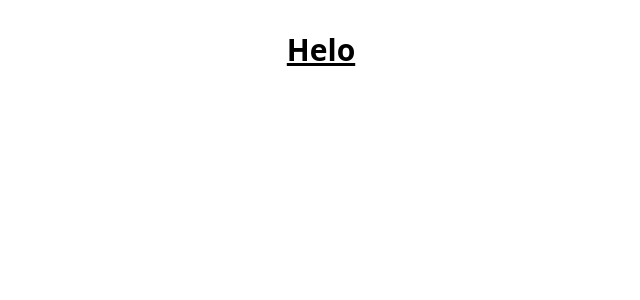
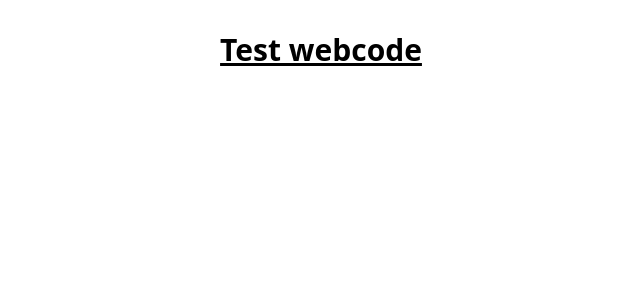
Before and after one commit to Mirai-X-Devs/officialweb, a React (Vite) app: page / in a window 1280 px wide. Shown: the top 300 px of the page, without its empty margins (319-959 px from the left). Built offline with nearby package versions, Linux system fonts and the light colour scheme.

Commit message:
feat:testing vscode web

```diff
--- a/src/App.jsx
+++ b/src/App.jsx
@@ -6,7 +6,7 @@
 
   return (
     <>
-      <h1 className='text-3xl font-bold underline'>Helo</h1>
+      <h1 className='text-3xl font-bold underline'>Test webcode</h1>
     </>
   )
 }
```
